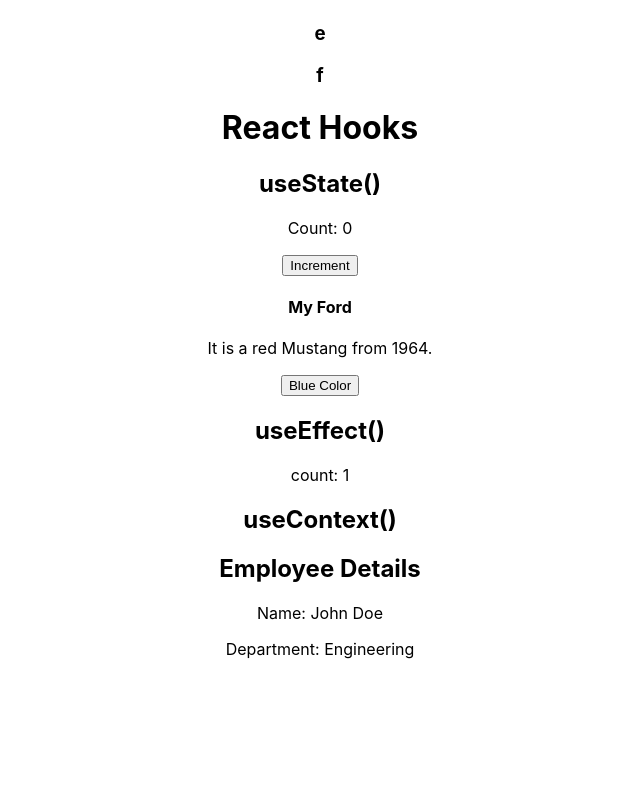
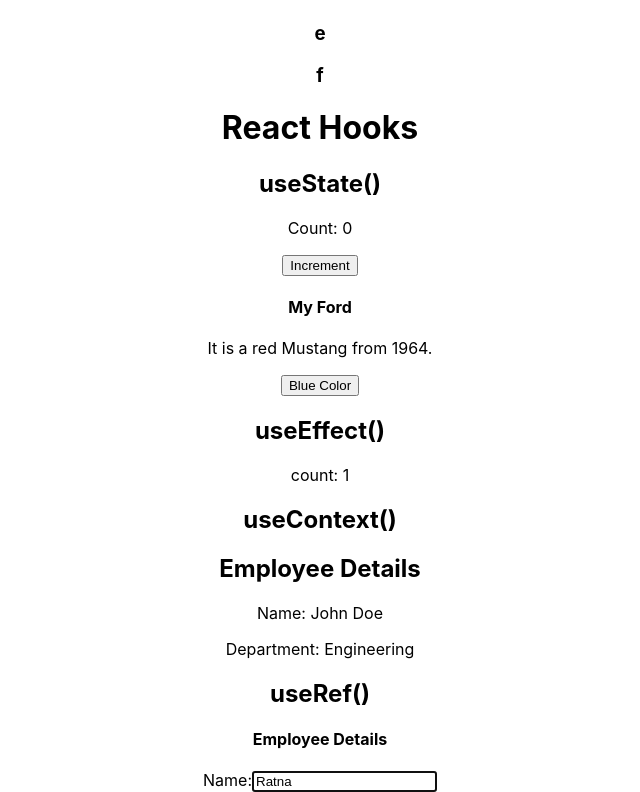
Before and after one commit to Ratna1992/react-template, a React (Create React App) app: page / in a window 1280 px wide. Shown: the part 715-1507 px from the top of the page, without its empty margins (320-960 px from the left). Before the commit the page ends 1390 px from the top, so only its background shows below. Built offline with nearby package versions, Linux system fonts and the light colour scheme.

Commit message:
useRef() hook

```diff
--- a/src/App.tsx
+++ b/src/App.tsx
@@ -8,11 +8,13 @@ import { UseStateHook } from './hooks/UseStateHook';
 import { UseEffectHook } from './hooks/UseEffectHook';
 import { DepartmentProvider } from './hooks/DepartmentContext';
 import { Employee } from './hooks/Employee';
+import { UseRefHook } from './hooks/UseRefHook';
 
 function App() {
   const isLoggedIn:boolean=false
   const alphalist = ['a','b','c','d','e','f']
   const departmentData = { id: 1, name: 'Engineering' };
+  const name:string = 'Ratna'
   return (
     <div className="App">
       <h1>Components & Props in React</h1>
@@ -34,6 +36,8 @@ function App() {
       <DepartmentProvider department={departmentData}>
         <Employee/>
       </DepartmentProvider>
+      <h2>useRef()</h2>
+      <UseRefHook initialName={name}/>
     </div>
   );
 }
--- /dev/null
+++ b/src/hooks/UseRefHook.tsx
@@ -0,0 +1,25 @@
+import React, { useRef } from 'react';
+import { EmployeeProps } from './hooks-types';
+
+export const UseRefHook = ({initialName}:EmployeeProps) =>{
+
+      // Create a ref to store the input element
+  const inputRef = useRef<HTMLInputElement>(null);
+
+  // Focus on the input element when the component mounts
+  React.useEffect(() => {
+    inputRef.current?.focus();
+  }, []);
+
+  return (
+    <div>
+      <h4>Employee Details</h4>
+      <form>
+        <label>
+          Name:
+          <input ref={inputRef} type="text" defaultValue={initialName} />
+        </label>
+      </form>
+    </div>
+  )
+}
--- a/src/hooks/hooks-types.ts
+++ b/src/hooks/hooks-types.ts
@@ -4,3 +4,7 @@ export type DepartmentContextProps = {
     children : React.ReactNode;
     department:Department
 }
+
+export type EmployeeProps = {
+    initialName: string;
+}
```
